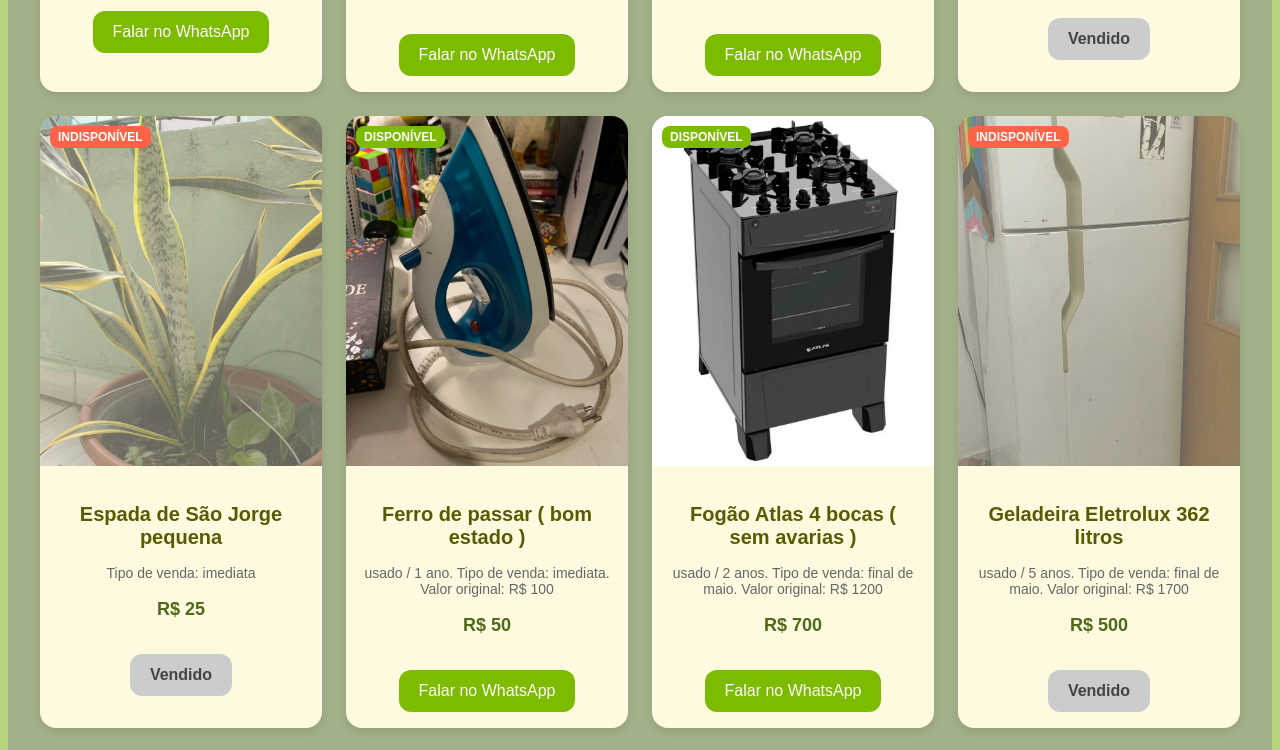
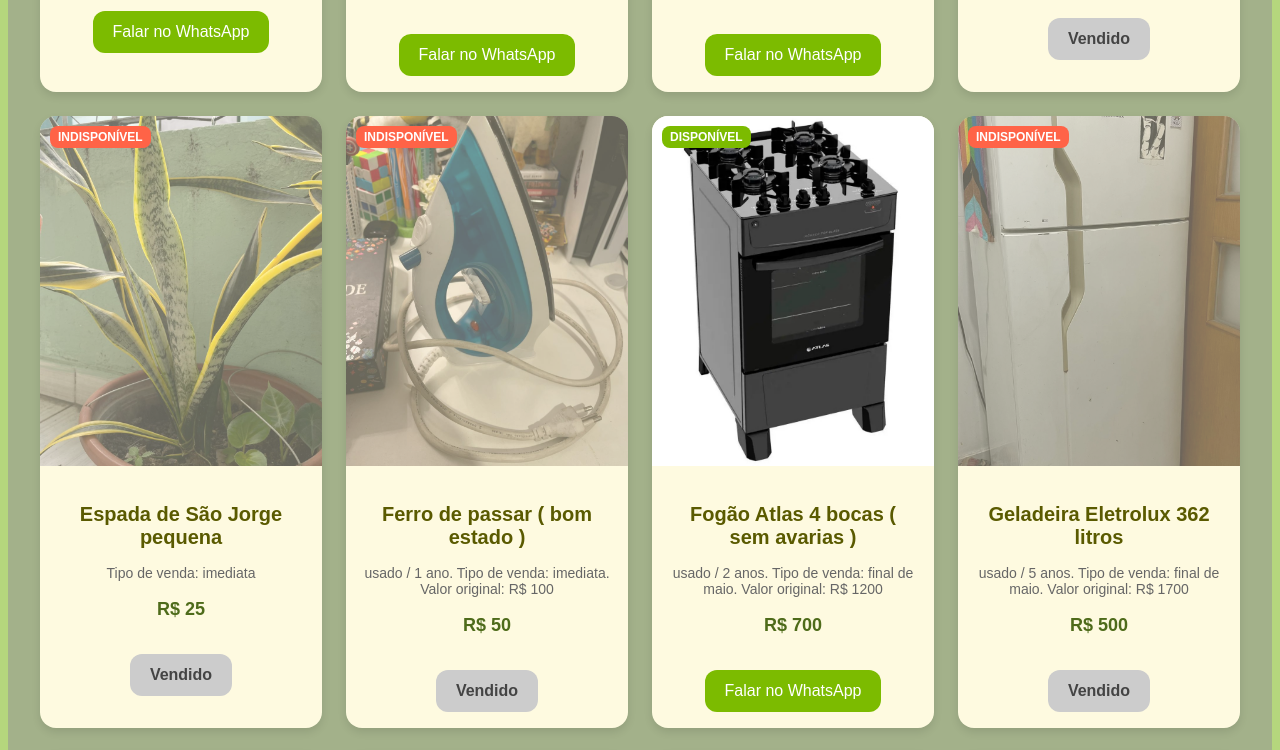
Before and after one commit to Ryaanlucas/bazar, a React (Create React App) app: page / in a window 1280 px wide. Shown: the part 3013-3763 px from the top of the page. Built offline with nearby package versions, Linux system fonts and the light colour scheme.

Commit message:
Update App.js

```diff
--- a/src/App.js
+++ b/src/App.js
@@ -133,7 +133,8 @@
     description: "usado / 1 ano. Tipo de venda: imediata. Valor original: R$ 100",
     price: "R$ 50",
     image: "/ferro.jpeg",
-    tag: "disponível"
+    tag: "indisponível",
+    sold:true
   },
   {
     id: 17,
@@ -324,7 +325,8 @@
     description: "Sem avarias. Tipo de venda: imediata",
     price: "R$ 10",
     image: "/mitologianordica.jpeg",
-    tag: "disponível"
+    tag: "indisponível",
+    sold:true
   },
   {
     id: 41,
@@ -364,7 +366,8 @@
     description: "Seminovo. Tipo de venda: imediata.",
     price: "R$ 10",
     image: "/arte.jpeg",
-    tag: "disponível"
+    tag: "inddisponível",
+    solt:true
   },
   {
     id: 45,
```
